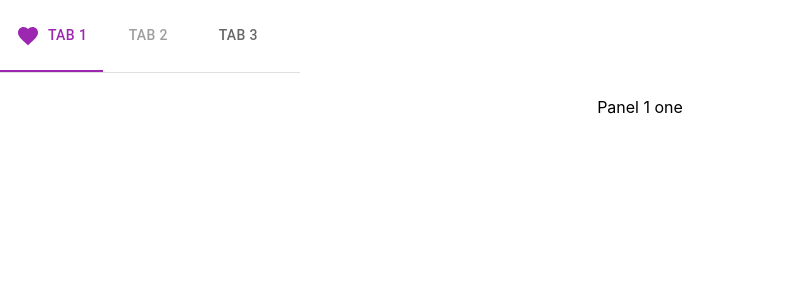
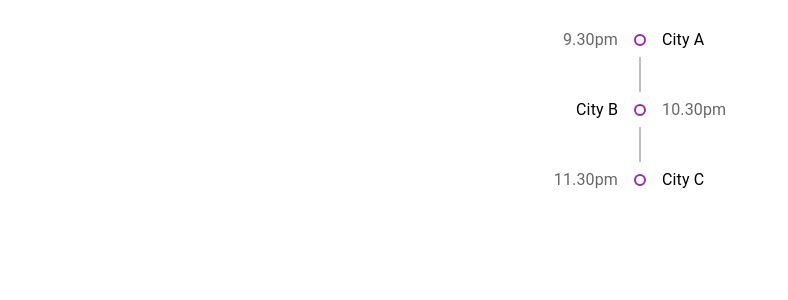
Before and after one commit to Babina081/MUI-Practice-Components, a React (Create React App) app: page / in a window 1280 px wide. Shown: the top 300 px of the page, without its empty margins (0-788 px from the left). Built offline with nearby package versions, Linux system fonts and the light colour scheme.

Commit message:
Add: Timeline

```diff
--- a/src/App.tsx
+++ b/src/App.tsx
@@ -41,6 +41,7 @@ import { LocalizationProvider } from "@mui/x-date-pickers";
 import { AdapterDateFns } from "@mui/x-date-pickers/AdapterDateFns";
 import MuiDateRangePicker from "./components/MuiDateRangePicker";
 import MuiTabs from "./components/MuiTabs";
+import MuiTimeline from "./components/MuiTimeline";
 
 function App() {
   return (
@@ -87,7 +88,8 @@ function App() {
         {/* from @mui/x-date-pickers */}
         {/* <MuiPicker></MuiPicker> */}
         {/* <MuiDateRangePicker></MuiDateRangePicker> */}
-        <MuiTabs></MuiTabs>
+        {/* <MuiTabs></MuiTabs> */}
+        <MuiTimeline></MuiTimeline>
       </div>
     </LocalizationProvider>
   );
--- /dev/null
+++ b/src/components/MuiTimeline.tsx
@@ -0,0 +1,46 @@
+import {
+  Timeline,
+  TimelineConnector,
+  TimelineContent,
+  TimelineDot,
+  TimelineItem,
+  TimelineOppositeContent,
+  TimelineSeparator,
+} from "@mui/lab";
+import React from "react";
+
+export default function MuiTimeline() {
+  return (
+    <Timeline position="alternate">
+      <TimelineItem>
+        <TimelineOppositeContent color="text.secondary">
+          9.30pm
+        </TimelineOppositeContent>
+        <TimelineSeparator>
+          <TimelineDot color="secondary" variant="outlined"></TimelineDot>
+          <TimelineConnector></TimelineConnector>
+        </TimelineSeparator>
+        <TimelineContent>City A</TimelineContent>
+      </TimelineItem>
+      <TimelineItem>
+      <TimelineOppositeContent color="text.secondary">
+          10.30pm
+        </TimelineOppositeContent>
+        <TimelineSeparator>
+          <TimelineDot color="secondary" variant="outlined"></TimelineDot>
+          <TimelineConnector></TimelineConnector>
+        </TimelineSeparator>
+        <TimelineContent>City B</TimelineContent>
+      </TimelineItem>
+      <TimelineItem>
+      <TimelineOppositeContent color="text.secondary">
+          11.30pm
+        </TimelineOppositeContent>
+        <TimelineSeparator>
+          <TimelineDot color="secondary" variant="outlined"></TimelineDot>
+        </TimelineSeparator>
+        <TimelineContent>City C</TimelineContent>
+      </TimelineItem>
+    </Timeline>
+  );
+}
```
